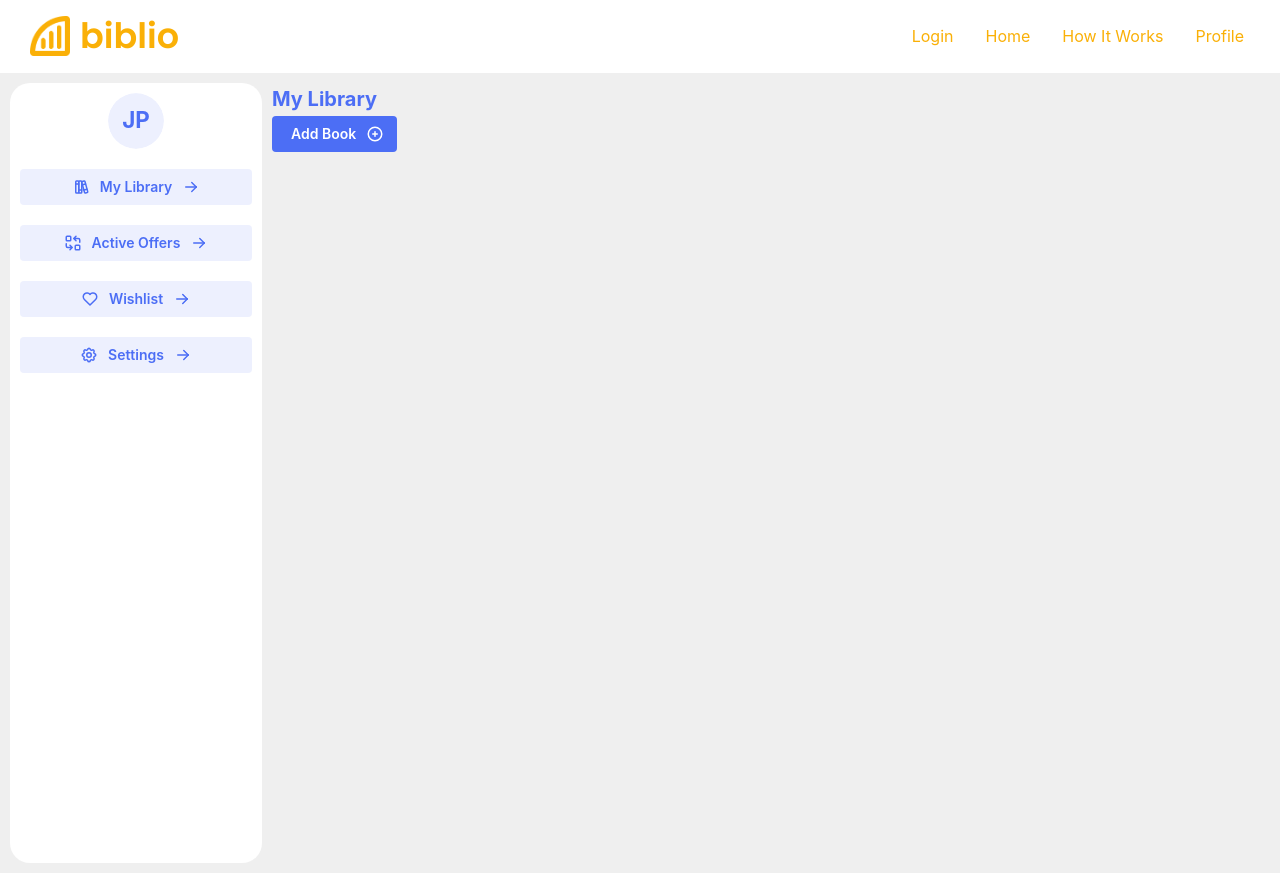
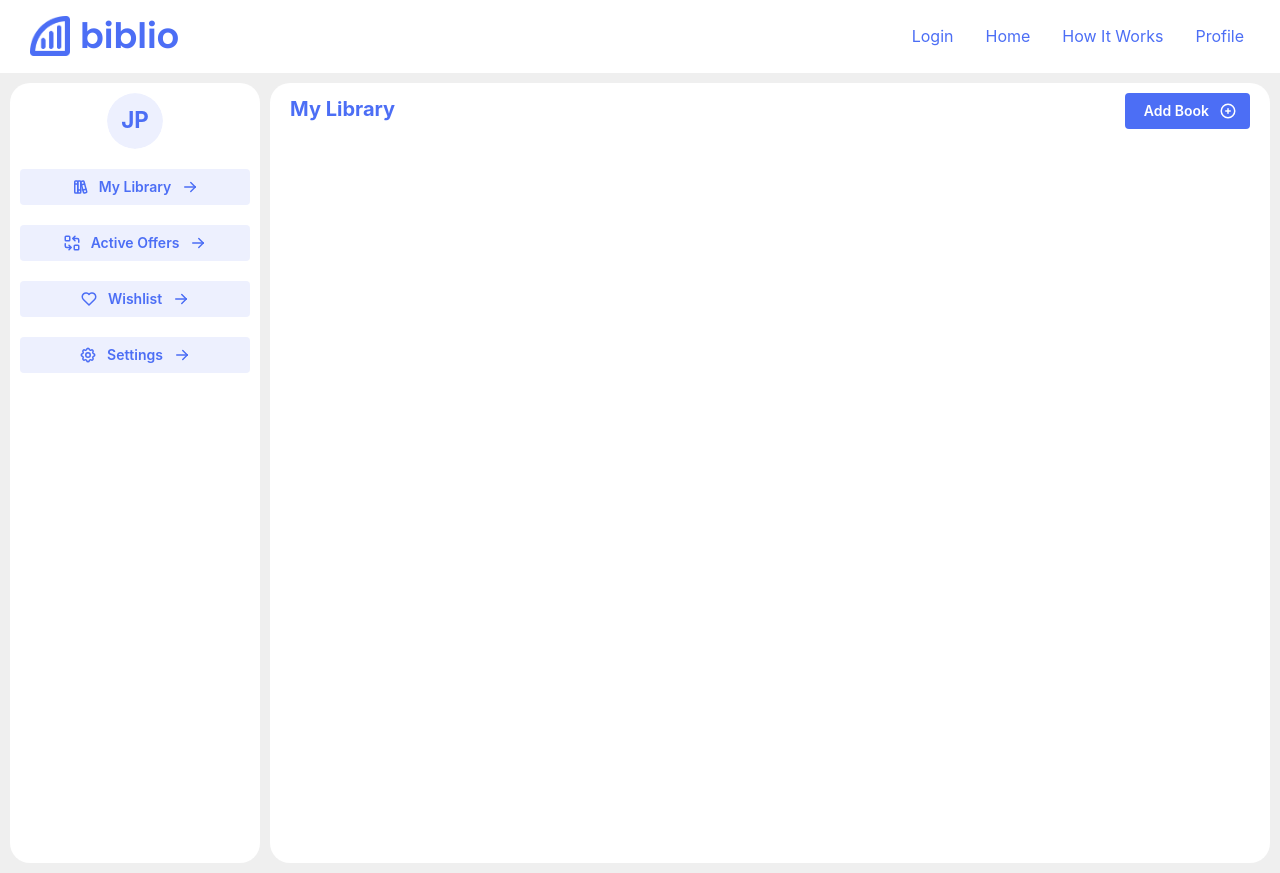
Before and after one commit to jeanmarcosp/biblio-frontend, a React (Vite) app: page /profile in a window 1280 px wide. Built offline with nearby package versions, Linux system fonts and the light colour scheme.

Commit message:
profile updates

```diff
--- a/src/style.scss
+++ b/src/style.scss
@@ -20,7 +20,7 @@
   padding: 0px 30px;
   display: flex;
   align-items: center;
-  color: #FAB007;
+  color: #4C6EF5;
 }
 .logo{
   width: 40px;
@@ -38,13 +38,13 @@
 }
 .navbar li a {
   display: block;
-  color: #FAB007;
+  color: #4C6EF5;
   text-align: center;
   padding: 8px 16px;
   text-decoration: none;
 }
 .navbar li a:hover {
-  background-color: #FEF7EA;
+  background-color: #ECF0FE;
   border-radius: 8px;
 }
 .profile{
@@ -66,18 +66,18 @@
 }
 .center-dash{
   // background-color: red;
-  width: 55%;
+  width: 80%;
   border-radius: 20px;
-  margin-right: 10px;
-}
-.center-top-dash{
+  margin-right: 0px;
   background-color: white;
   border-radius: 20px;
-  height: 55%;
+  height: 100%;
   margin-bottom: 10px;
-  color:"yellow" !important;
   padding: 10px 20px;
-
+}
+.center-dash-header{
+  display: flex;
+  justify-content: space-between;
 }
 .center-botton-dash{
   background-color: white;
```
Also changed, not shown: src/assets/logo.png.
